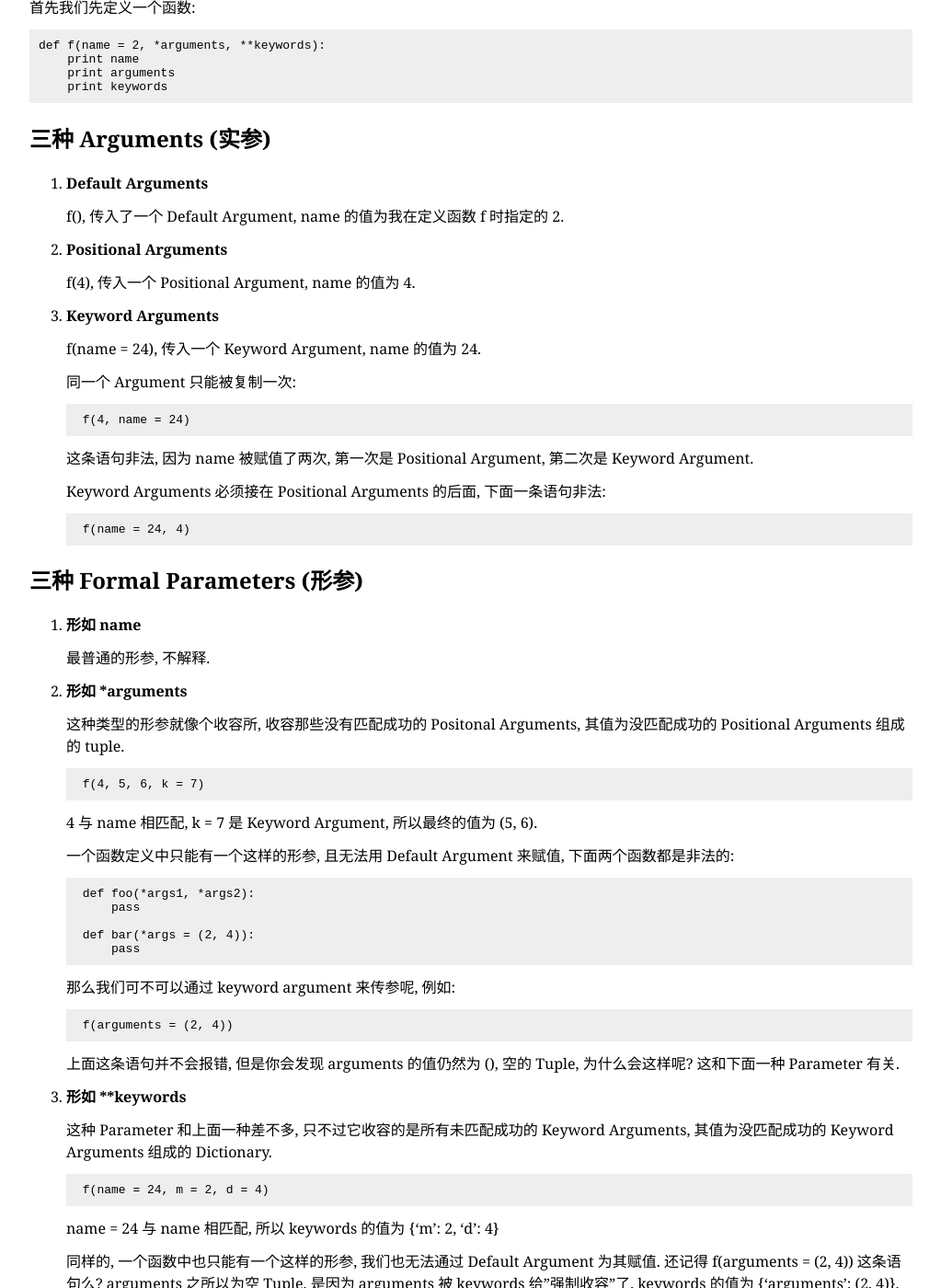
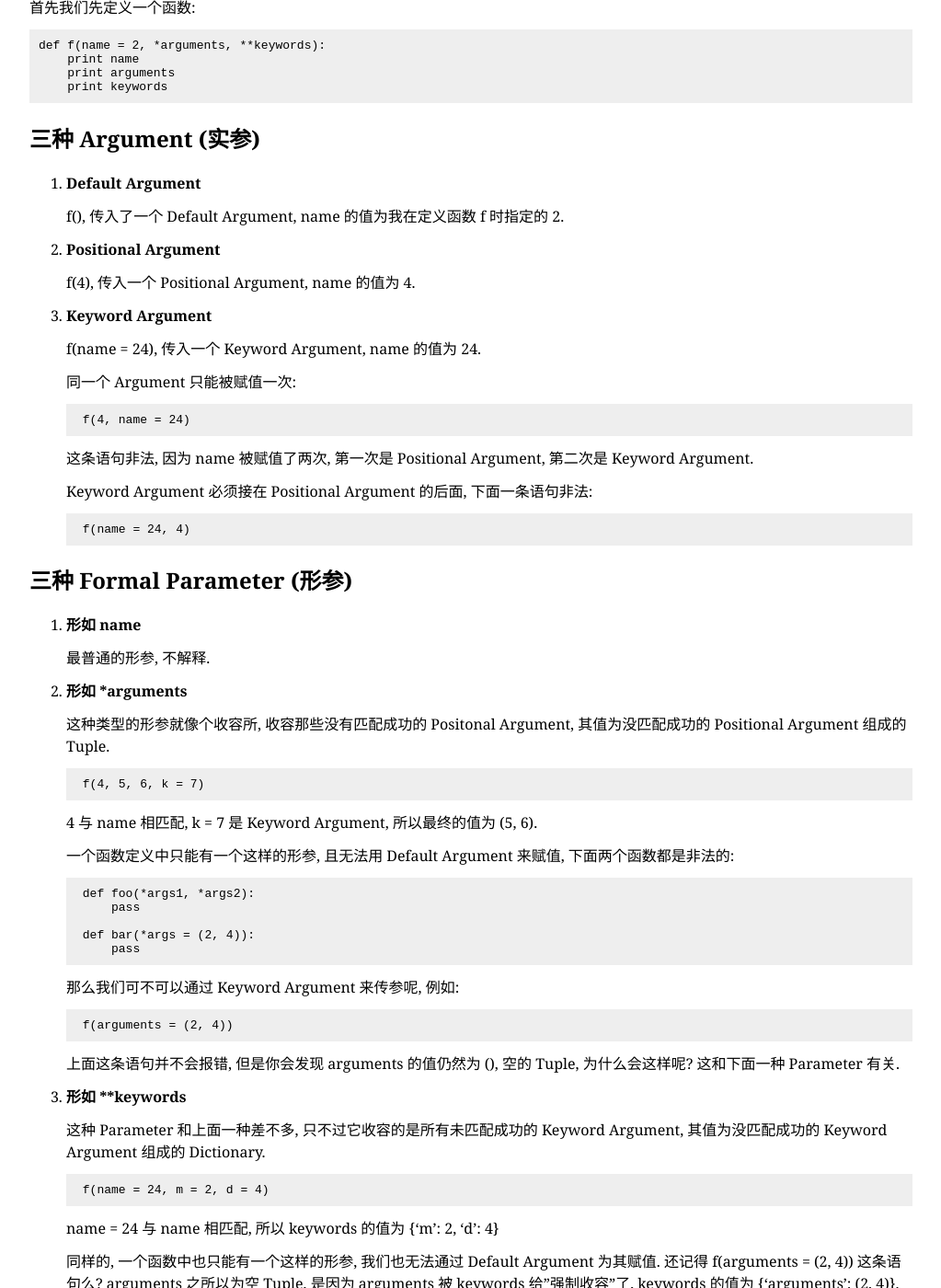
Before and after one commit to yoncise/yoncise.github.io, a Jekyll site: the page built from _posts/2013-08-23-Python-formal-parameter-and-argument.md, in a window 1280 px wide and 1400 px high, scrolled down 208 px. Shown: the whole window at 92% size, without its empty margins (128-1151 px from the left). Built offline with Jekyll 4.4.1, drawn with Linux system fonts in a browser that asks for light colours; Markdown is read by kramdown in place of the engine named in the settings; comment, search, counter and statistics services are not loaded.

Commit message:
Arguments => Argument

```diff
--- a/_posts/2013-08-23-Python-formal-parameter-and-argument.md
+++ b/_posts/2013-08-23-Python-formal-parameter-and-argument.md
@@ -10,31 +10,31 @@ category: notes
         print arguments
         print keywords
 
-## 三种 Arguments (实参)
+## 三种 Argument (实参)
 
-1. **Default Arguments**
+1. **Default Argument**
 
     f(), 传入了一个 Default Argument, name 的值为我在定义函数 f 时指定的 2.
 
-2. **Positional Arguments**
+2. **Positional Argument**
 
     f(4), 传入一个 Positional Argument, name 的值为 4.
 
-3. **Keyword Arguments**
+3. **Keyword Argument**
 
     f(name = 24), 传入一个 Keyword Argument, name 的值为 24.
 
-    同一个 Argument 只能被复制一次:
+    同一个 Argument 只能被赋值一次:
 
         f(4, name = 24)
 
     这条语句非法, 因为 name 被赋值了两次, 第一次是 Positional Argument, 第二次是 Keyword Argument.
 
-    Keyword Arguments 必须接在 Positional Arguments 的后面, 下面一条语句非法:
+    Keyword Argument 必须接在 Positional Argument 的后面, 下面一条语句非法:
 
         f(name = 24, 4)
 
-## 三种 Formal Parameters (形参)
+## 三种 Formal Parameter (形参)
 
 1. **形如 name**
 
@@ -42,8 +42,8 @@ category: notes
 
 2. **形如 *arguments**
 
-    这种类型的形参就像个收容所, 收容那些没有匹配成功的 Positonal Arguments,
-    其值为没匹配成功的 Positional Arguments 组成的 tuple.
+    这种类型的形参就像个收容所, 收容那些没有匹配成功的 Positonal Argument,
+    其值为没匹配成功的 Positional Argument 组成的 Tuple.
 
         f(4, 5, 6, k = 7)
 
@@ -57,7 +57,7 @@ category: notes
         def bar(*args = (2, 4)):
             pass
 
-    那么我们可不可以通过 keyword argument 来传参呢, 例如:
+    那么我们可不可以通过 Keyword Argument 来传参呢, 例如:
 
         f(arguments = (2, 4))
 
@@ -66,8 +66,8 @@ category: notes
 
 3. **形如 \**keywords**
 
-    这种 Parameter 和上面一种差不多, 只不过它收容的是所有未匹配成功的 Keyword Arguments,
-    其值为没匹配成功的 Keyword Arguments 组成的 Dictionary.
+    这种 Parameter 和上面一种差不多, 只不过它收容的是所有未匹配成功的 Keyword Argument,
+    其值为没匹配成功的 Keyword Argument 组成的 Dictionary.
 
         f(name = 24, m = 2, d = 4)
 
```
